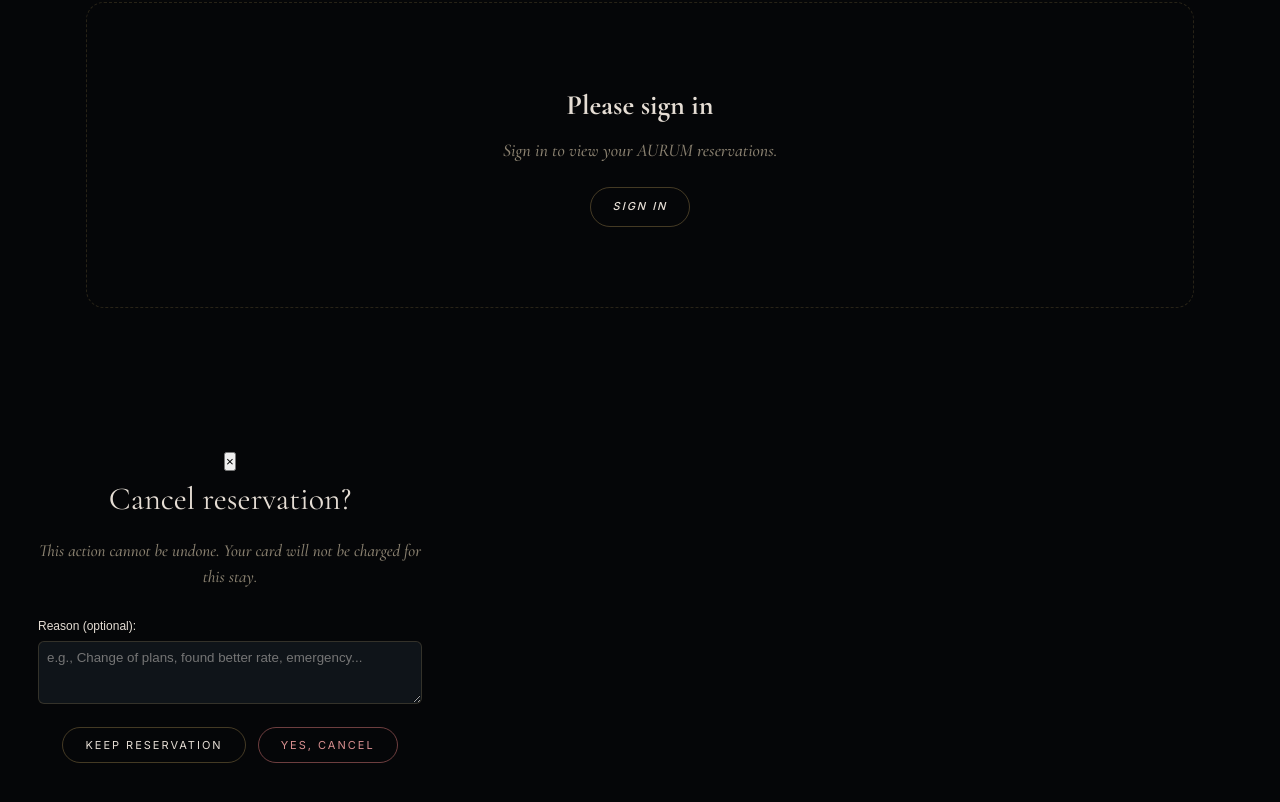
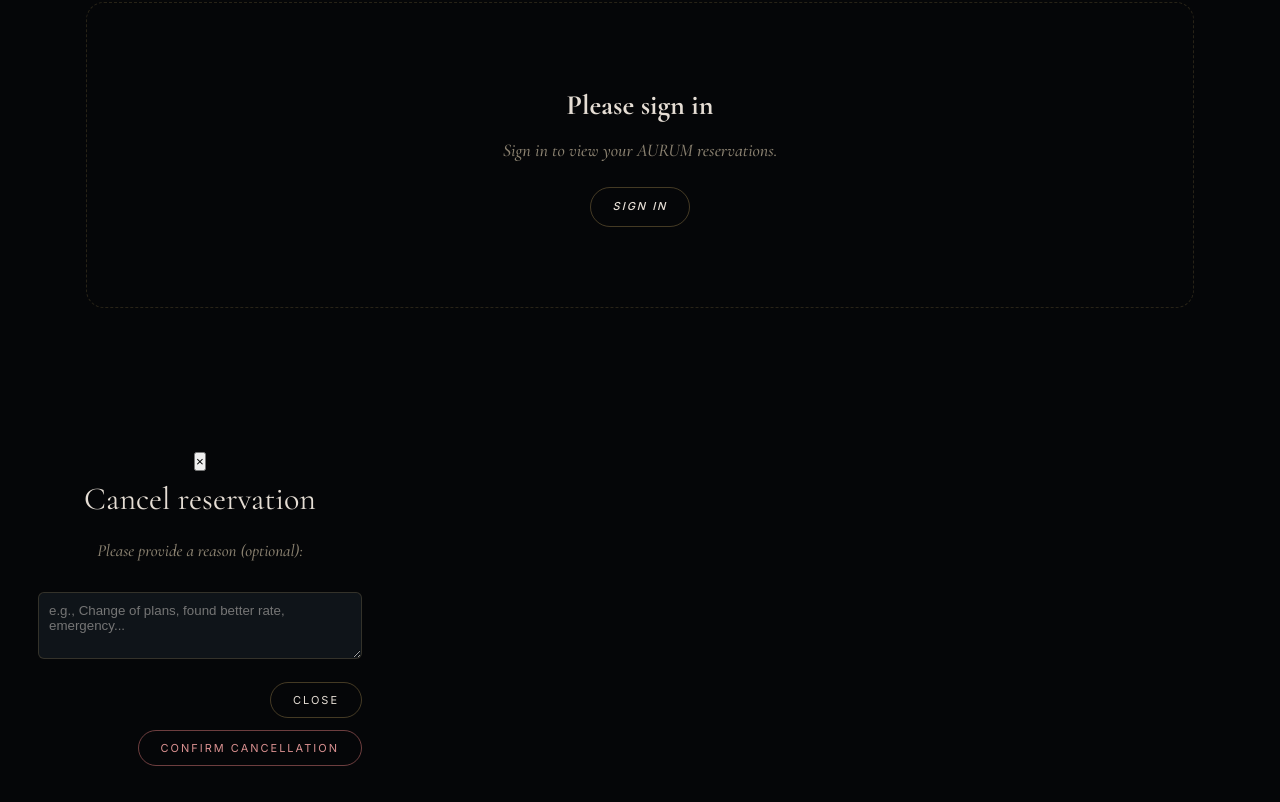
Before and after one commit to wyagoubi/AURUM, a plain HTML site: page reservations.html in a window 1280 px wide. Shown: the part 426-1228 px from the top of the page. Drawn offline with nearby package versions, Linux system fonts and the light colour scheme.

Commit message:
Update reservations.html

```diff
--- a/reservations.html
+++ b/reservations.html
@@ -64,17 +64,16 @@
   </section>
 </main>
 
-<!-- Cancel Confirmation Modal with Reason -->
-<div class="modal-backdrop hidden" id="cancelModal">
-  <div class="modal cancel-modal">
-    <button class="modal-close" id="cancelClose" aria-label="Close">×</button>
-    <h2 class="cancel-title">Cancel reservation?</h2>
-    <p class="cancel-desc" id="cancelDesc">This action cannot be undone. Your card will not be charged for this stay.</p>
-    <label for="cancelReason" style="display:block; text-align:left; font-size:12px; margin-top:12px;">Reason (optional):</label>
-    <textarea id="cancelReason" rows="3" style="width:100%; padding:8px; margin-top:4px; background:var(--bg3); border:1px solid var(--border); color:var(--text); border-radius:6px; resize:vertical;" placeholder="e.g., Change of plans, found better rate, emergency..."></textarea>
-    <div class="cancel-actions" style="margin-top:16px;">
-      <button class="btn btn-ghost" id="cancelKeep">Keep reservation</button>
-      <button class="btn btn-danger" id="cancelConfirm">Yes, cancel</button>
+<!-- New Cancel Modal (simple reason + confirm) -->
+<div id="cancelModal" class="modal-backdrop hidden">
+  <div class="modal cancel-modal" style="max-width: 400px;">
+    <button class="modal-close" id="cancelModalClose" aria-label="Close">×</button>
+    <h2 class="cancel-title">Cancel reservation</h2>
+    <p class="cancel-desc" id="cancelModalDesc">Please provide a reason (optional):</p>
+    <textarea id="cancelReason" rows="3" placeholder="e.g., Change of plans, found better rate, emergency..." style="width:100%; padding:10px; background:var(--bg3); border:1px solid var(--border); color:var(--text); border-radius:6px; resize:vertical; margin-bottom:16px;"></textarea>
+    <div class="cancel-actions" style="display:flex; gap:12px; justify-content:flex-end;">
+      <button class="btn btn-ghost" id="cancelModalCloseBtn">Close</button>
+      <button class="btn btn-danger" id="cancelConfirmBtn">Confirm cancellation</button>
     </div>
   </div>
 </div>
```
